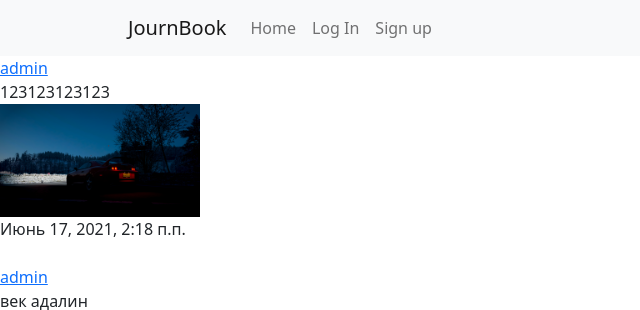
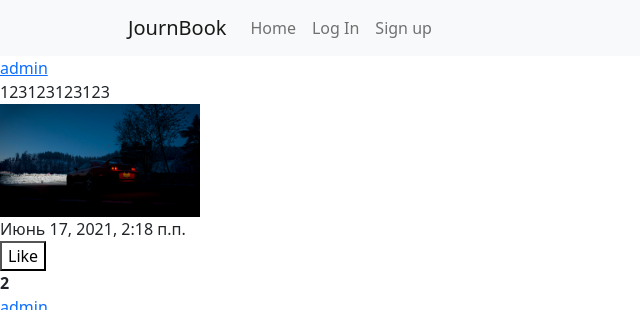
Before and after one commit to ybw0000/JournBook, a Django app: page / in a window 1280 px wide. Shown: the top 310 px of the page, without its empty margins (0-640 px from the left). Run offline with Django 3.2, Linux system fonts and the light colour scheme; data comes from the database, SQL or seed files in the repository; both versions use the stored data as it was after the commit.

Commit message:
Like
Realized like function

```diff
--- a/journbook/main/static/main/css/style.css
+++ b/journbook/main/static/main/css/style.css
@@ -5,3 +5,11 @@
 .navbar-brand {
     margin-left: 10%;
 }
+
+.positive {
+    --button-bg: green;
+}
+
+.negative {
+    --button-bg: red;
+}
--- a/journbook/main/templates/main/test.html
+++ b/journbook/main/templates/main/test.html
@@ -6,6 +6,16 @@
         {{ post.text }}<br>
         <img src="{{ post.picture.url }}" alt="Not found" style="width: 200px;"><br>
         {{ post.pub_date }}<br>
+        <form action="{% url 'like-post' %}" method="post">
+        {% csrf_token %}
+            <input type="hidden" name="post_id" value="{{ post.id }}">
+            {% if user not in post.liked.all %}
+                <button type="submit" style="background: white;">Like</button>
+            {% else %}
+                <button type="submit" style="background: red;">Unlike</button>
+            {% endif %}
+        </form>
+        <strong>{{ post.liked.all.count }}</strong>
         <br>
     {% endfor %}
 </div>
--- a/journbook/main/urls.py
+++ b/journbook/main/urls.py
@@ -5,5 +5,6 @@ from . import views
 
 urlpatterns = [
     path('', views.index, name='index'),
+    path('like/', views.like_post, name='like-post')
     # static(settings.MEDIA_URL, document_root=settings.MEDIA_ROOT)
 ]
--- a/journbook/main/views.py
+++ b/journbook/main/views.py
@@ -1,7 +1,7 @@
-from django.shortcuts import render
+from django.shortcuts import render, redirect
 from django.conf import settings
 from accounts.models import User
-from post.models import Post
+from post.models import Post, Like
 
 def index(request):
     if request.method == 'POST':
@@ -11,4 +11,30 @@ def index(request):
 
 def index(request):
     posts = Post.objects.all()
-    return render(request, 'main/index.html', {'posts':posts})
+    user = request.user
+    return render(request, 'main/index.html', {
+        'posts':posts,
+        'user':user,
+    })
+
+def like_post(request):
+    user = request.user
+    if request.method == 'POST':
+        post_id = request.POST['post_id']
+        post_obj = Post.objects.get(id=post_id)
+
+        if user in post_obj.liked.all():
+            post_obj.liked.remove(user)
+        else:
+            post_obj.liked.add(user)
+
+        like, created = Like.objects.get_or_create(user=user, post_id=post_id)
+
+        if not created:
+            if like.value == 'Like':
+                like.value = 'Unlike'
+            else:
+                like.value = 'Like'
+
+        like.save()
+    return redirect('index')
--- a/journbook/post/admin.py
+++ b/journbook/post/admin.py
@@ -1,5 +1,6 @@
 from django.contrib import admin
 from django.contrib.auth.admin import UserAdmin
-from .models import Post
+from .models import Post, Like
 
 admin.site.register(Post)
+admin.site.register(Like)
--- a/journbook/post/models.py
+++ b/journbook/post/models.py
@@ -2,7 +2,28 @@ from django.db import models
 from accounts.models import User
 
 class Post(models.Model):
-    author = models.ForeignKey(User, on_delete=models.CASCADE)
+    author = models.ForeignKey(User, on_delete=models.CASCADE, related_name='author')
     text = models.TextField(max_length=1000, blank=False)
     picture = models.ImageField(blank=True, upload_to='images/users/%Y/%m/%d', null=True)
     pub_date = models.DateTimeField(auto_now_add=True)
+    liked = models.ManyToManyField(User, default=None, blank=True)
+
+    def __str__(self):
+        return self.author.email
+
+    @property
+    def num_likes(self):
+        return self.liked.all().count()
+
+LIKE_CHOISES = (
+    ('Like', 'Like'),
+    ('Unlike', 'Unlike')
+)
+
+class Like(models.Model):
+    user = models.ForeignKey(User, on_delete=models.CASCADE)
+    post = models.ForeignKey(Post, on_delete=models.CASCADE)
+    value = models.CharField(choices=LIKE_CHOISES, default='Like', max_length=10000)
+
+    def __str__(self):
+        return str(self.post)
```
Also changed, not shown: journbook/db.sqlite3, journbook/post/migrations/0003_auto_20210617_1626.py (added).
